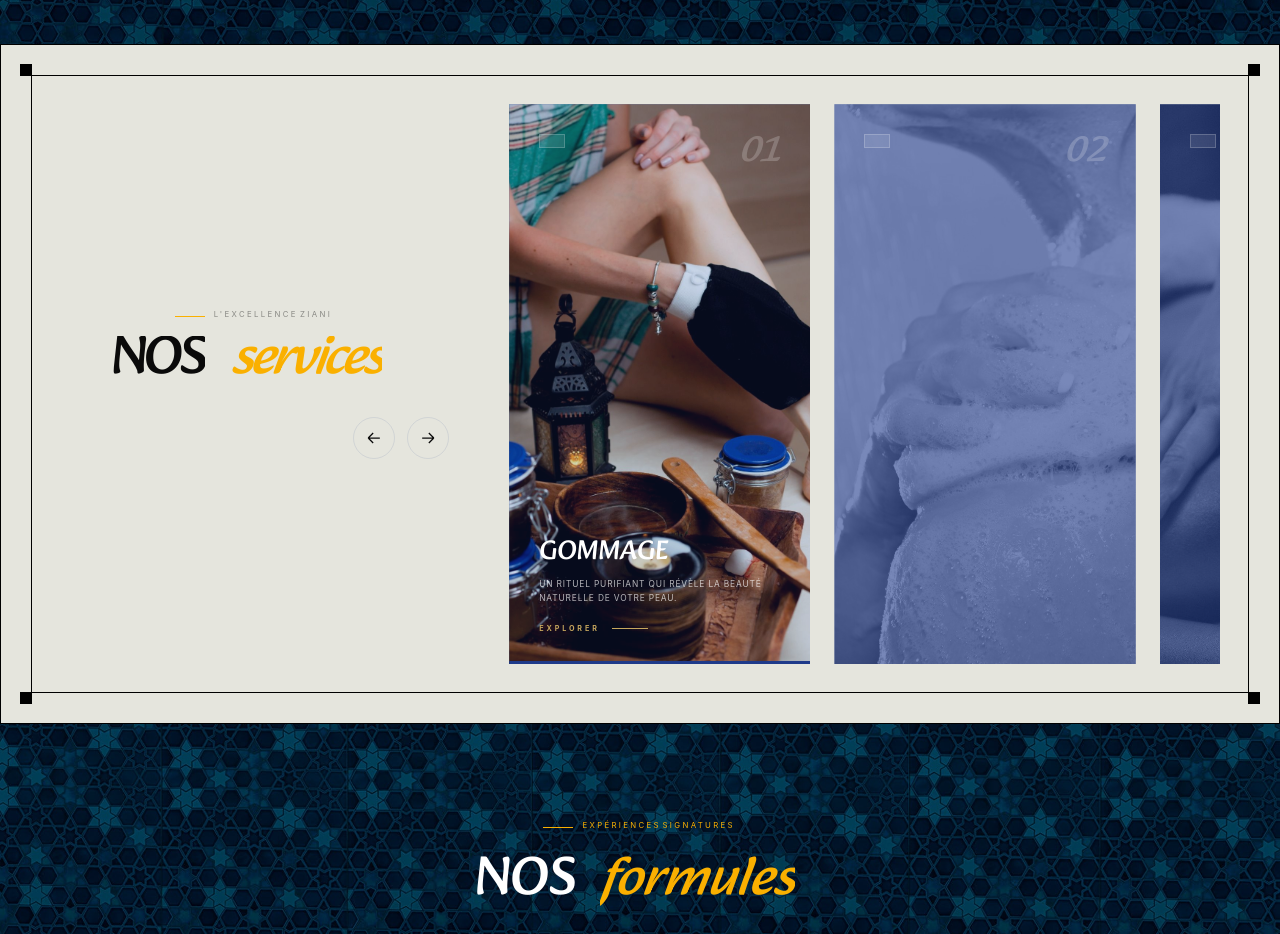
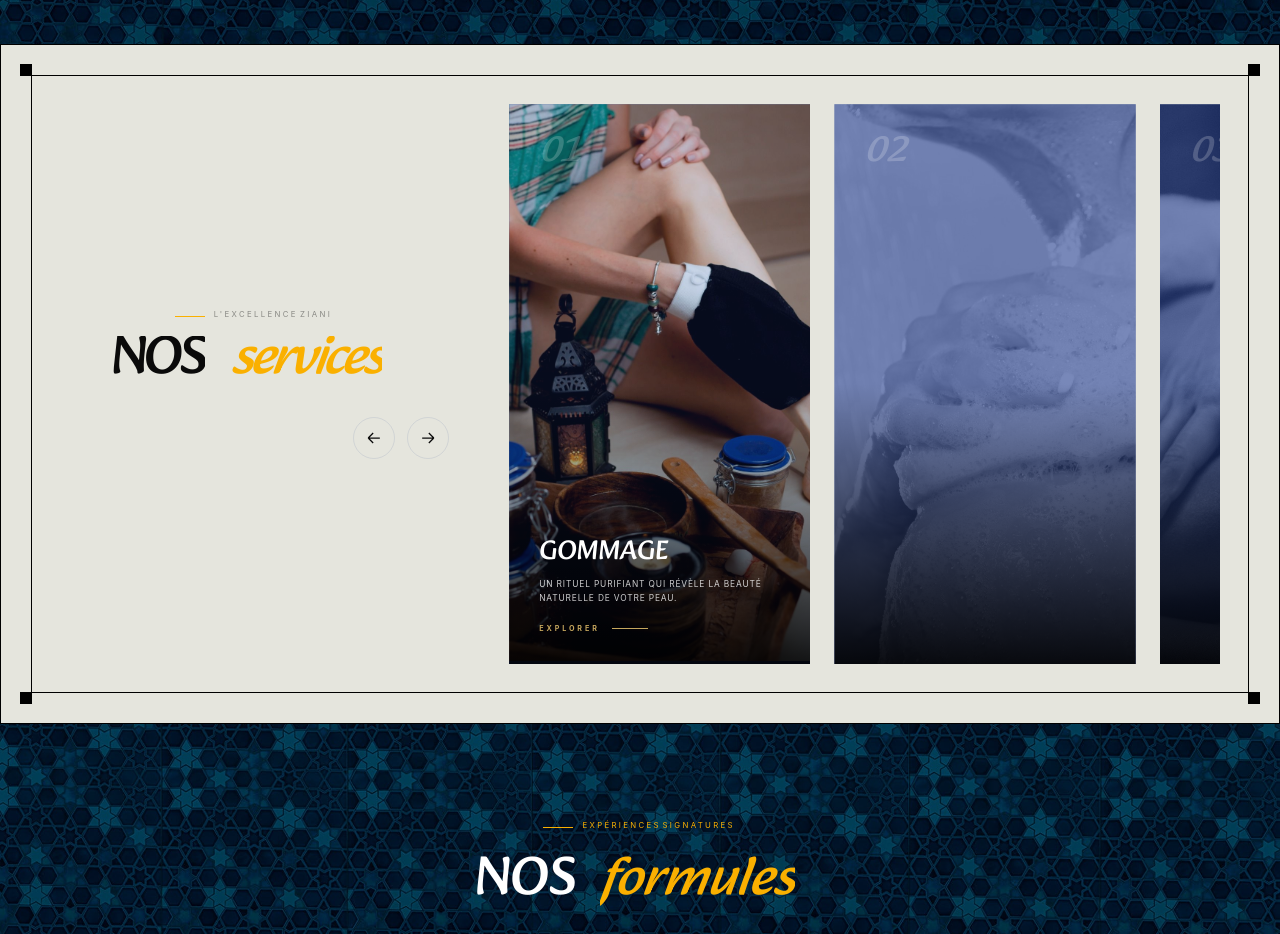
Before and after one commit to HammamZiani/Ziani-website, a React (Vite) app: page / in a window 1280 px wide. Shown: the part 2400-3334 px from the top of the page. Built offline with nearby package versions, Linux system fonts and the light colour scheme.

Commit message:
fix services style

```diff
--- a/src/sections/Services.tsx
+++ b/src/sections/Services.tsx
@@ -169,10 +169,9 @@ function ServiceCard({ service, active, locale }: ServiceCardProps) {
         />
 
         <div className="absolute inset-0 z-20 flex flex-col justify-between p-6 sm:p-8 md:p-10">
+          <div className="bg-linear-to-t from-black/90 to to-transparent h-[50%] absolute bottom-0 left-0 w-full "/>
           <div className="flex items-start justify-between">
-            <span className="border border-white/20 bg-white/10 px-4 py-2 text-[0.6rem] font-bold uppercase tracking-[0.5em] text-[#C6A75E] backdrop-blur-md">
-              {service.category}
-            </span>
+
             <span className="font-primary text-4xl italic text-white/20 sm:text-5xl">
               0{service.id}
             </span>
@@ -184,7 +183,7 @@ function ServiceCard({ service, active, locale }: ServiceCardProps) {
             <h3 className="mb-4 font-primary text-2xl uppercase leading-none text-white sm:text-3xl md:text-4xl">
               {service.name[locale]}
             </h3>
-            <p className="mb-6 max-w-xs text-[0.7rem] uppercase tracking-widest leading-relaxed text-white/70">
+            <p className="mb-6 max-w-xs text-[0.7rem] uppercase tracking-widest leading-relaxed text-white/80">
               {service.description[locale]}
             </p>
             <div className="flex cursor-pointer items-center gap-4 text-[#C6A75E]">
```
